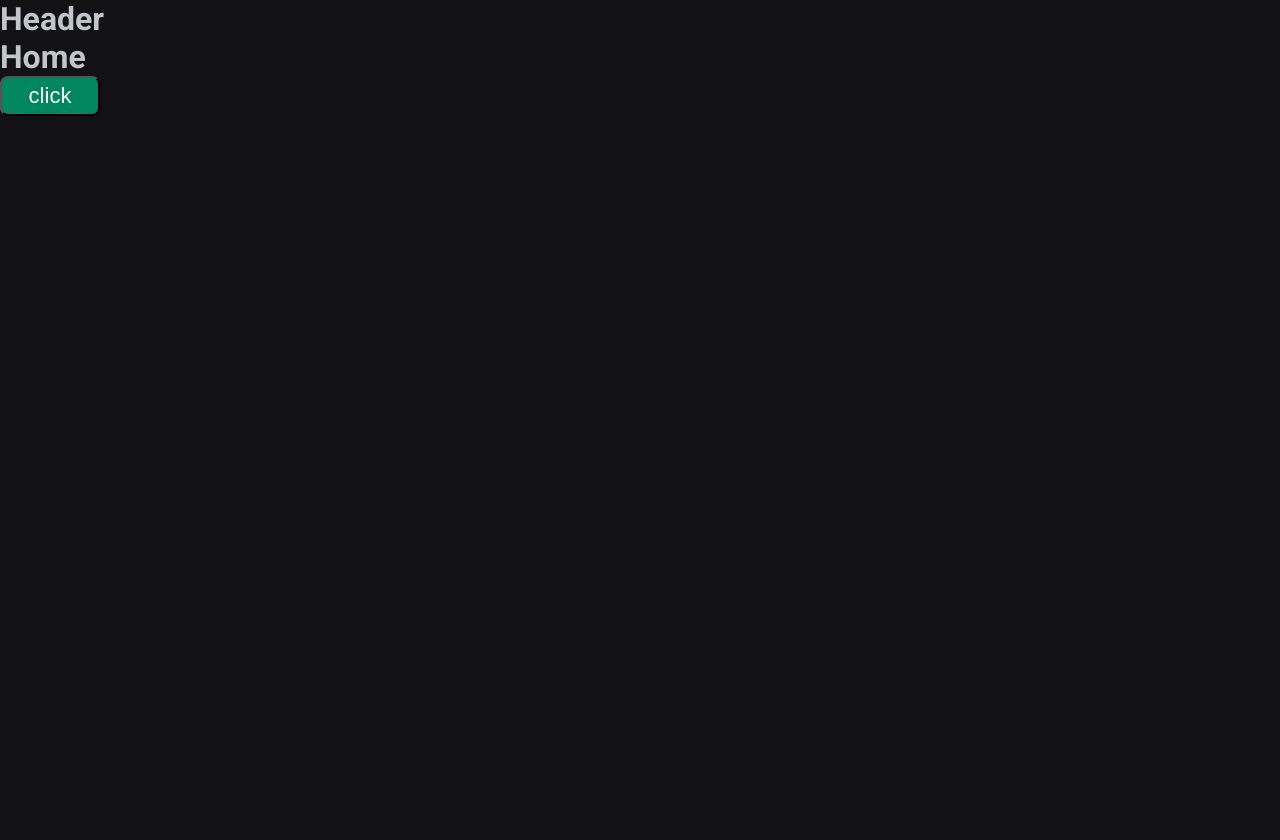
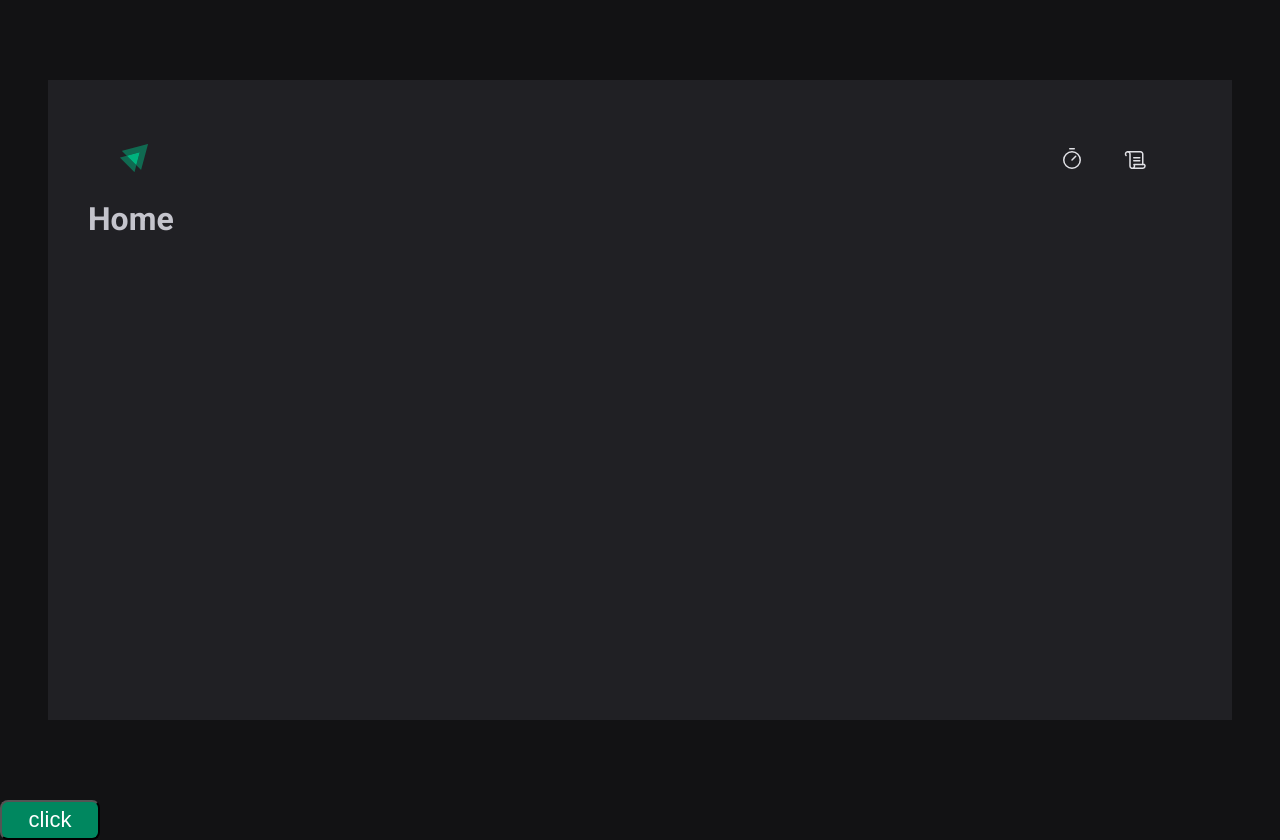
Before and after one commit to AlvaroDeCarvalho/projects_rocketseat, a React (Vite) app in the folder modulo_2/02-ignite-timer/: page / in a window 1280 px wide. Before the commit the page ends 800 px from the top, so only its background shows below. Built offline with nearby package versions, Linux system fonts and the light colour scheme.

Commit message:
construção do Header

```diff
--- a/modulo_2/02-ignite-timer/package.json
+++ b/modulo_2/02-ignite-timer/package.json
@@ -11,6 +11,7 @@
     "format": "prettier --write ."
   },
   "dependencies": {
+    "phosphor-react": "^1.4.1",
     "react": "^18.3.1",
     "react-dom": "^18.3.1",
     "react-router-dom": "^6.26.0",
--- a/modulo_2/02-ignite-timer/src/Router.tsx
+++ b/modulo_2/02-ignite-timer/src/Router.tsx
@@ -1,5 +1,5 @@
 import { Routes, Route } from 'react-router-dom'
-import { DefaultLayout } from './layout/defaultLayout'
+import { DefaultLayout } from './layout/DefaultLayout'
 import { Home } from './pages/Home'
 
 export function RouterContainer() {
@@ -7,7 +7,6 @@ export function RouterContainer() {
     <Routes>
       <Route path="/" element={<DefaultLayout />}>
         <Route path="/" element={<Home />} />
-        <Route path="/exemplo" element={<h1>Exemplo</h1>} />
       </Route>
     </Routes>
   )
--- a/modulo_2/02-ignite-timer/src/components/Header/index.tsx
+++ b/modulo_2/02-ignite-timer/src/components/Header/index.tsx
@@ -1,3 +1,23 @@
+import * as S from './styles'
+import Logo from '../../assents/Logo.svg'
+import { Timer, Scroll } from 'phosphor-react'
+import { NavLink } from 'react-router-dom'
+
 export function Header() {
-  return <h1>Header</h1>
+  return (
+    <S.HeaderContainer>
+      <span>
+        <img src={Logo} />
+      </span>
+      <nav>
+        <NavLink to="/">
+          <Timer size={24} />
+        </NavLink>
+
+        <NavLink to="/history">
+          <Scroll size={24} />
+        </NavLink>
+      </nav>
+    </S.HeaderContainer>
+  )
 }
--- /dev/null
+++ b/modulo_2/02-ignite-timer/src/components/Header/styles.ts
@@ -0,0 +1,56 @@
+import styled from 'styled-components'
+
+export const HeaderContainer = styled.header`
+  display: flex;
+  justify-content: space-between;
+  align-items: center;
+  padding: 1rem 2rem;
+  background-color: ${({ theme }) => theme['gray-800']};
+
+  nav {
+    display: flex;
+    gap: 1rem;
+
+    a {
+      width: 3rem;
+      height: 3rem;
+
+      display: flex;
+      align-items: center;
+      justify-content: center;
+      color: ${({ theme }) => theme['gray-100']};
+
+      border-top: 3px solid transparent;
+      border-bottom: 3px solid transparent;
+
+      :hover {
+        transition: 0.1s;
+        border-bottom: 3px solid ${({ theme }) => theme['green-500']};
+      }
+    }
+  }
+`
+export const NavLink = styled.nav`
+  nav {
+    display: flex;
+    gap: 1rem;
+
+    a {
+      width: 3rem;
+      height: 3rem;
+
+      display: flex;
+      align-items: center;
+      justify-content: center;
+      color: ${({ theme }) => theme['gray-100']};
+
+      border-top: 3px solid transparent;
+      border-bottom: 3px solid transparent;
+
+      :hover {
+        transition: 0.1s;
+        border-bottom: 3px solid ${({ theme }) => theme['green-500']};
+      }
+    }
+  }
+`
--- /dev/null
+++ b/modulo_2/02-ignite-timer/src/layout/DefaultLayout/index.tsx
@@ -0,0 +1,13 @@
+import { Header } from '../../components/Header'
+import { Outlet } from 'react-router-dom'
+
+import { LayoutContainer } from './styles'
+
+export function DefaultLayout() {
+  return (
+    <LayoutContainer>
+      <Header />
+      <Outlet />
+    </LayoutContainer>
+  )
+}
--- /dev/null
+++ b/modulo_2/02-ignite-timer/src/layout/DefaultLayout/styles.ts
@@ -0,0 +1,13 @@
+import styled from 'styled-components'
+
+export const LayoutContainer = styled.div`
+  max-width: 74rem;
+  height: calc(100vh - 10rem);
+  margin: 5rem auto;
+  padding: 2.5rem;
+
+  background-color: ${({ theme }) => theme['gray-800']};
+  border: 8px;
+  display: flex;
+  flex-direction: column;
+`
--- a/modulo_2/02-ignite-timer/src/layout/defaultLayout.tsx
+++ /dev/null
@@ -1,11 +0,0 @@
-import { Header } from '../components/Header'
-import { Outlet } from 'react-router-dom'
-
-export function DefaultLayout() {
-  return (
-    <div>
-      <Header />
-      <Outlet />
-    </div>
-  )
-}
```
Also changed, not shown: modulo_2/02-ignite-timer/src/assents/Logo.svg (added), 1 other file (tests, documents, lock files or other folders).
